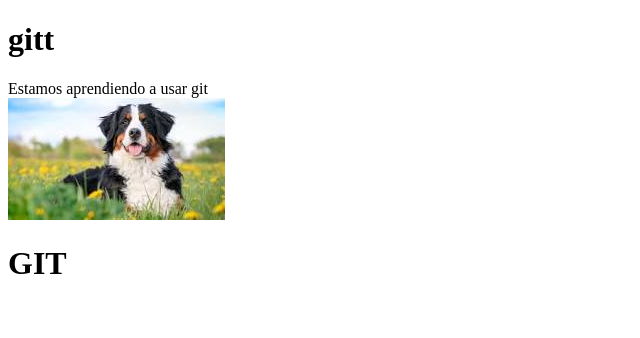
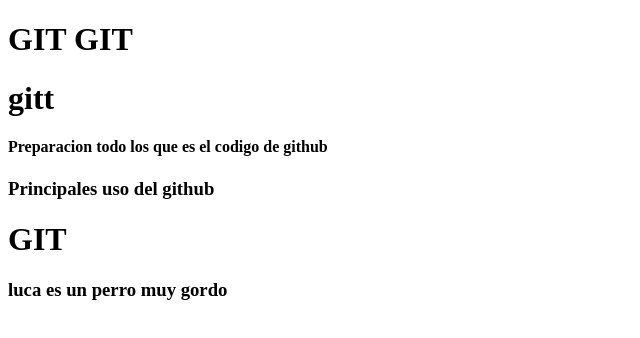
Before and after one commit to pac80/Masterizacion, a plain HTML site: page index.html in a window 1280 px wide. Shown: the whole page, without its empty margins (0-640 px from the left). Drawn offline with Linux system fonts and the light colour scheme.

Commit message:
CAMBIOS I

```diff
--- a/index.html
+++ b/index.html
@@ -4,19 +4,23 @@
     <meta charset="UTF-8">
     <meta name="viewport" content="width=device-width, initial-scale=1.0">
     <title>GIT</title>
-    <LINK rel="stylesheet" href="estilos.css"
-</head>
-<body>
+    <LINK rel="stylesheet" href="estilos/estilos.css"
+
+ </head>
+  <h1> GIT GIT</h1>
+ <body>
     <HEADEr>
 <h1>gitt</h1>
-<div>Estamos aprendiendo a usar git</div>
-<img src="img/Luca.jpeg" alt="La foto de Luca">
-</HEADEr>
+ <h4> Preparacion todo los que es el codigo de github</h4>
+ <h3>Principales uso del github</h3>
+
+    </HEADEr>
     <MAIN>
-<h1>GIT</h1>
+ <h1>GIT</h1>
 
     </MAIN>
     <FOoter>
+ <h3>luca es un perro muy gordo</h3>
 
 
     </FOoter>
```
